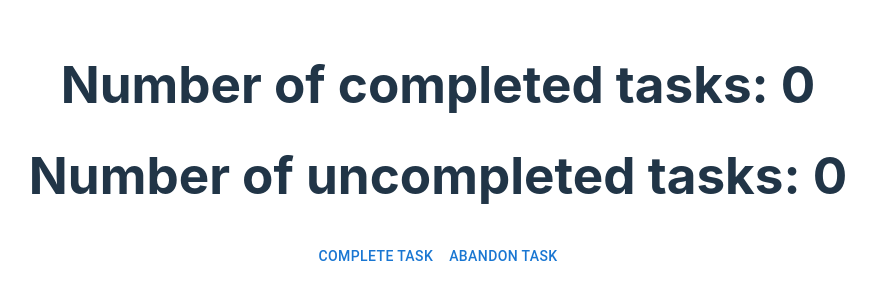
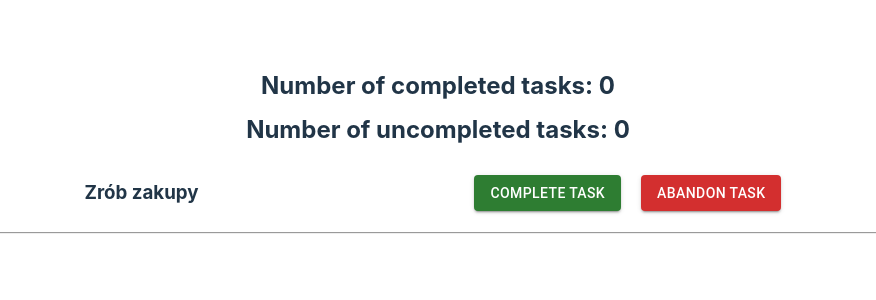
Before and after one commit to maksymilianPadalak/ToDoList, a React (Vite) app: page / in a window 1280 px wide. Shown: the part 252-552 px from the top of the page, without its empty margins (202-1078 px from the left). Built offline with nearby package versions, Linux system fonts and the light colour scheme.

Commit message:
Create ToDoList with ToDoListItem components with styling

```diff
--- a/src/App.scss
+++ b/src/App.scss
@@ -1,5 +1,6 @@
 #root {
   max-width: 1280px;
+  width: 100%;
   margin: 0 auto;
   padding: 2rem;
   text-align: center;
--- a/src/App.tsx
+++ b/src/App.tsx
@@ -1,10 +1,16 @@
 import "./App.scss";
 import React from "react";
-import Dashboard from "./Dashboard";
-import ToDoList from "./ToDoList";
+import Dashboard from "./components/Dashboard";
+import ToDoList from "./components/ToDoList";
+
+const AppStyle: React.CSSProperties = {
+  display: "flex",
+  flexDirection: "column",
+  alignItems: "center",
+};
 
 const App: React.FC = () => (
-  <div className="App">
+  <div style={AppStyle}>
     <Dashboard />
     <ToDoList />
   </div>
--- a/src/ToDoList.tsx
+++ /dev/null
@@ -1,26 +0,0 @@
-import React from "react";
-import { useAppDispatch } from "./app/hooks";
-import { incrementedCompletedTasks } from "./features/tasksCounter/completed-tasks-counter-slice";
-import { Button } from "@mui/material";
-import { incrementedUncompletedTasks } from "./features/tasksCounter/uncompleted-tasks-counter-slice";
-
-const ToDoList: React.FC = () => {
-  const dispatch = useAppDispatch();
-
-  const handleCompleteTaskClick = () => {
-    dispatch(incrementedCompletedTasks());
-  };
-
-  const handleAbandonTask = () => {
-    dispatch(incrementedUncompletedTasks());
-  };
-
-  return (
-    <div>
-      <Button onClick={handleCompleteTaskClick}>Complete task</Button>
-      <Button onClick={handleAbandonTask}>Abandon task</Button>
-    </div>
-  );
-};
-
-export default ToDoList;
--- a/src/Dashboard.tsx
+++ b/src/components/Dashboard.tsx
@@ -1,5 +1,5 @@
 import React from "react";
-import { useAppSelector } from "./app/hooks";
+import { useAppSelector } from "../app/hooks";
 
 const Dashboard: React.FC = () => {
   const completedTasks = useAppSelector(
@@ -10,8 +10,8 @@ const Dashboard: React.FC = () => {
   );
   return (
     <div>
-      <h1>Number of completed tasks: {completedTasks}</h1>
-      <h1>Number of uncompleted tasks: {uncompletedTasks}</h1>
+      <h2>Number of completed tasks: {completedTasks}</h2>
+      <h2>Number of uncompleted tasks: {uncompletedTasks}</h2>
     </div>
   );
 };
--- /dev/null
+++ b/src/components/ToDoList.tsx
@@ -0,0 +1,16 @@
+import React from "react";
+import ToDoListItem from "./ToDoListItem";
+
+const ToDoListStyle: React.CSSProperties = {
+  width: "80%",
+};
+
+const ToDoList: React.FC = () => {
+  return (
+    <div style={ToDoListStyle}>
+      <ToDoListItem />
+    </div>
+  );
+};
+
+export default ToDoList;
--- /dev/null
+++ b/src/components/ToDoListItem.tsx
@@ -0,0 +1,57 @@
+import React from "react";
+import { useAppDispatch } from "../app/hooks";
+import { incrementedCompletedTasks } from "../features/tasksCounter/completed-tasks-counter-slice";
+import { incrementedUncompletedTasks } from "../features/tasksCounter/uncompleted-tasks-counter-slice";
+import { Button } from "@mui/material";
+
+const ToDoListItemBody: React.CSSProperties = {
+  display: "flex",
+  flexDirection: "row",
+  justifyContent: "space-around",
+  alignItems: "center",
+};
+
+const ToDoListButtons: React.CSSProperties = {
+  marginInline: "10px",
+};
+
+const ToListItem: React.FC = () => {
+  const dispatch = useAppDispatch();
+
+  const handleCompleteTaskClick = () => {
+    dispatch(incrementedCompletedTasks());
+  };
+
+  const handleAbandonTask = () => {
+    dispatch(incrementedUncompletedTasks());
+  };
+
+  return (
+    <div>
+      <div style={ToDoListItemBody}>
+        <h3>Zrób zakupy</h3>
+        <div>
+          <Button
+            variant={"contained"}
+            color={"success"}
+            onClick={handleCompleteTaskClick}
+            style={ToDoListButtons}
+          >
+            Complete task
+          </Button>
+          <Button
+            color={"error"}
+            variant={"contained"}
+            onClick={handleAbandonTask}
+            style={ToDoListButtons}
+          >
+            Abandon task
+          </Button>
+        </div>
+      </div>
+      <hr />
+    </div>
+  );
+};
+
+export default ToListItem;
```
